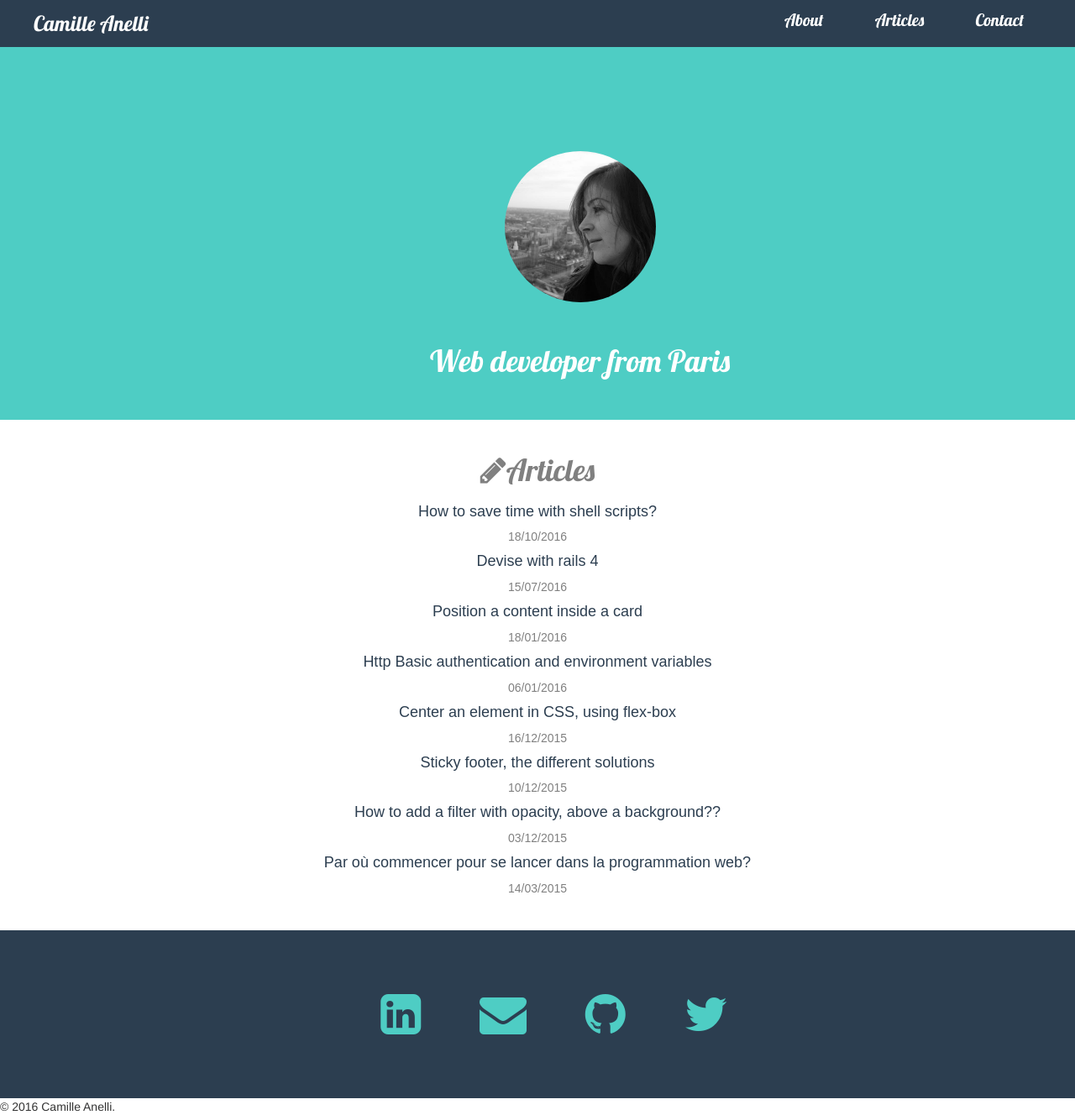
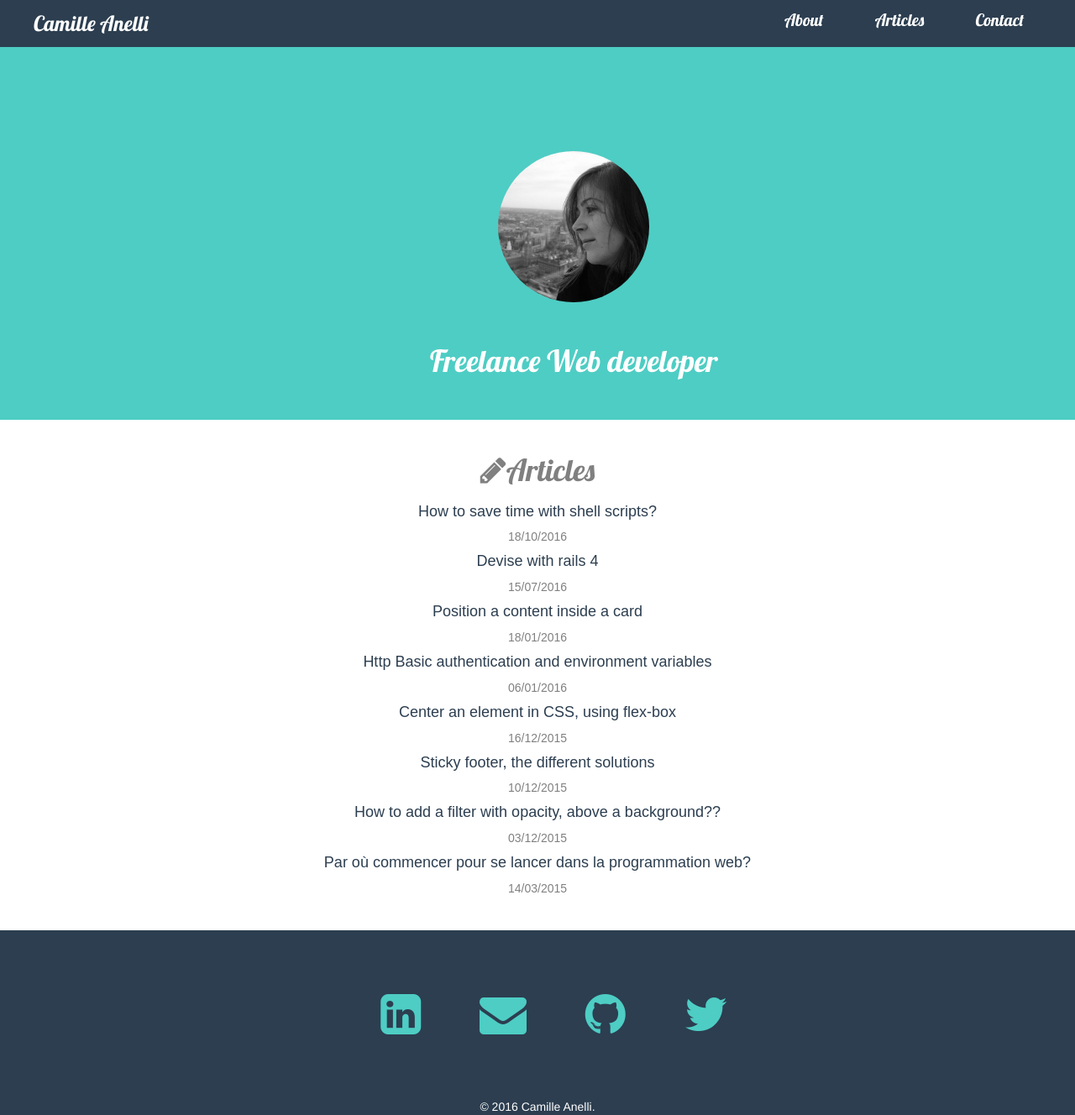
Before and after one commit to camilleanelli/camilleanelli.github.io, a Jekyll site: the page built from index.html, in a window 1280 px wide and 1328 px high. Shown: the whole window at 84% size. Built offline with Jekyll 4.4.1, drawn with Linux system fonts in a browser that asks for light colours; nearby versions of some CDN libraries.

Commit message:
change title and font color footer

```diff
--- a/_config.yml
+++ b/_config.yml
@@ -87,7 +87,12 @@
   - jemoji # Emoji please!
   - jekyll-sitemap # Create a sitemap using the official Jekyll sitemap gem
   - jekyll-gist
+
+  # gist:
+  # noscript: false
 # Exclude these files from your production _site
+
+
 exclude:
     - Gemfile
     - Gemfile.lock
--- a/assets/css/blog.css
+++ b/assets/css/blog.css
@@ -173,6 +173,10 @@
   flex-wrap: wrap;
   background-color: #2C3E50; }
 
+footer {
+  background-color: #2C3E50;
+  color: white;
+}
 .links {
   display: flex;
   flex-direction: row;
--- a/index.html
+++ b/index.html
@@ -29,7 +29,7 @@
 
       <div class="hidden-xs moi text-center">
         <img src="images/camilleee.jpg" class="photo" alt="photo"/>
-        <h1 class="title">Web developer from Paris</h1>
+        <h1 class="title">Freelance Web developer</h1>
       </div>
 
 
@@ -84,9 +84,10 @@
         </li>
       </ul>
       <div class="links"></div>
+
     </section>
+<footer class="text-center">&copy; {{ site.time | date: '%Y' }} {{ site.owner.name }}.</footer>
 
-    <footer>&copy; {{ site.time | date: '%Y' }} {{ site.owner.name }}.</footer>
 
     {% include analytics.html %}
 
```
